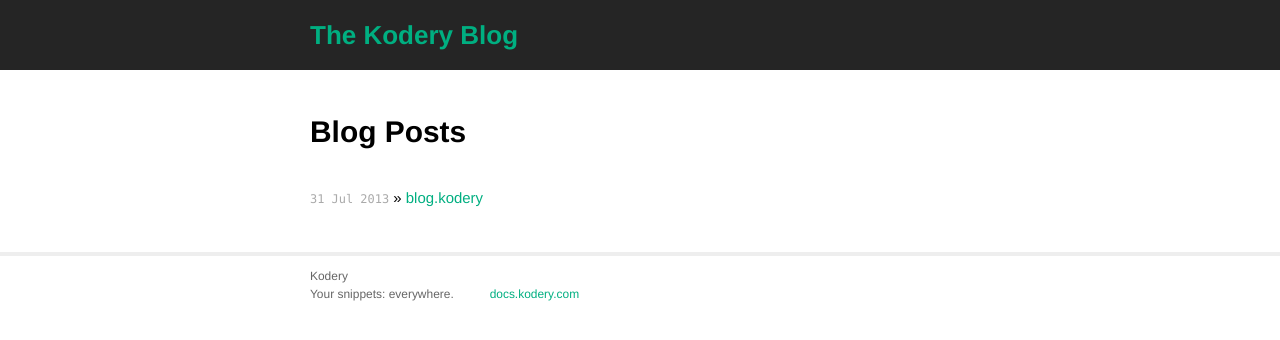
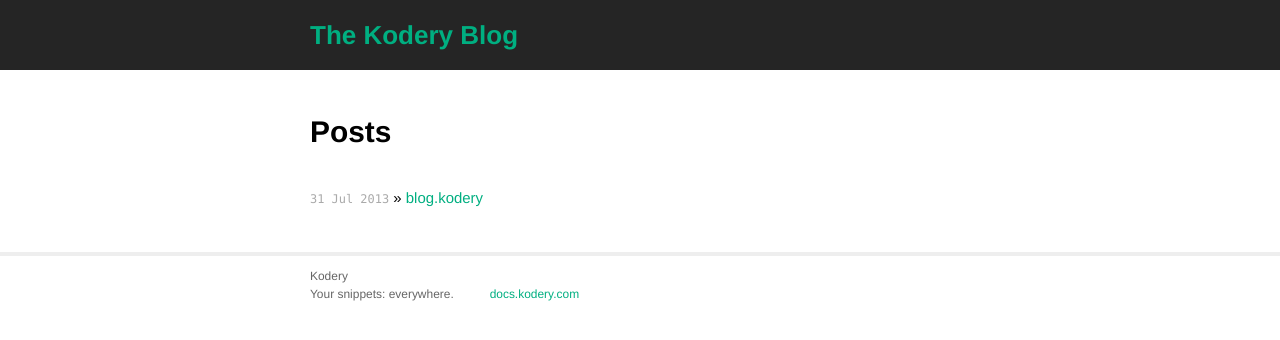
Before and after one commit to kodery/blog.kodery.com, a Jekyll site: the page built from index.html, in a window 1280 px wide. Shown: the top 340 px of the page. Built offline with Jekyll 4.4.1, drawn with Linux system fonts in a browser that asks for light colours.

Commit message:
Update index title

```diff
--- a/index.html
+++ b/index.html
@@ -1,10 +1,11 @@
 ---
 layout: default
 title: Your New Jekyll Site
+published: true
 ---
 
 <div id="home">
-  <h1>Blog Posts</h1>
+  <h1>Posts</h1>
   <ul class="posts">
     {% for post in site.posts %}
       <li><span>{{ post.date | date_to_string }}</span> &raquo; <a href="{{ post.url }}">{{ post.title }}</a></li>
```
